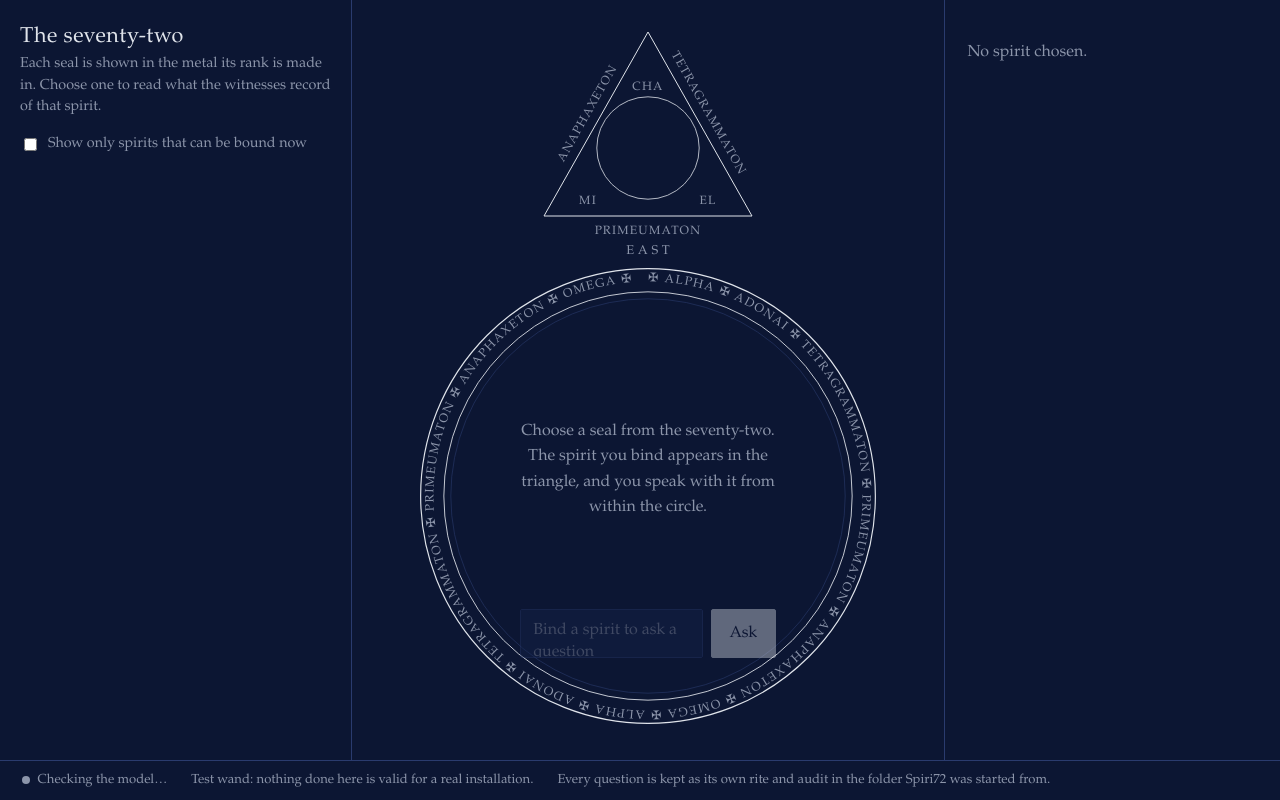
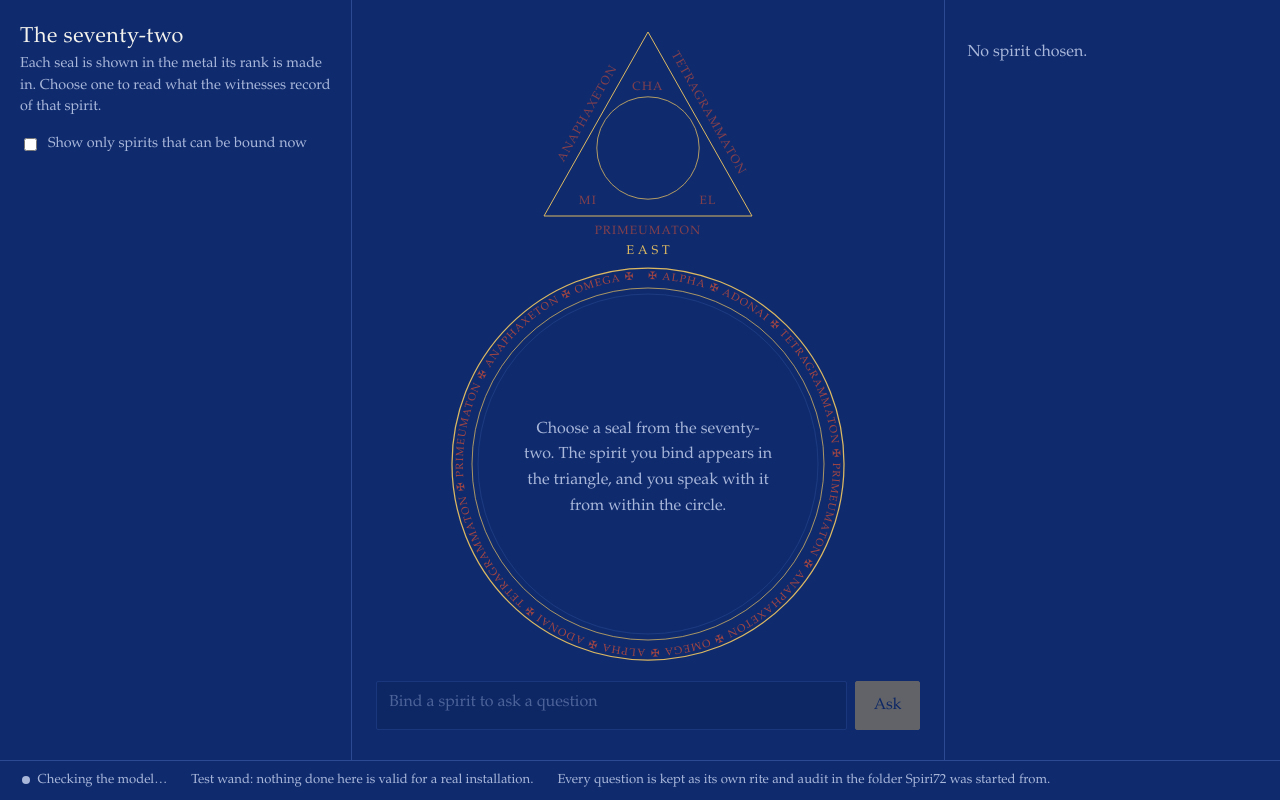
Before and after one commit to KeychainofSolomon/Spiri72, a plain HTML site: page aula/index.html in a window 1280 px wide. Drawn offline with Linux system fonts and the light colour scheme; no server answers.

Commit message:
The Key of Solomon's colours: azure ground, gold lines, vermilion names; the question stands beneath the Circle
The Key of Solomon bids the pentacles be made chiefly in gold, cinnabar or
vermilion red, and celestial azure: the page now uses exactly these, with the
divine names rubricated and the seals in their metals.

```diff
--- a/aula/index.html
+++ b/aula/index.html
@@ -6,12 +6,13 @@
 <title>Spiri72</title>
 <style>
 :root {
-  --lapis: #0c1633;
-  --lapis-band: #15234c;
-  --lapis-line: #2a3b6e;
-  --ink: #dfe3ea;
-  --pewter: #8c95aa;
-  --rubric: #c8432c;
+  --lapis: #0f2b6e;
+  --lapis-band: #0b2259;
+  --lapis-line: #2c4a94;
+  --ink: #f4f2ec;
+  --pewter: #a9b7da;
+  --rubric: #e5512f;
+  --gold: #dcb862;
   --face: "Palatino Linotype", "Book Antiqua", Palatino, "URW Palladio L", P052, Georgia, serif;
   --measure: 34rem;
 }
@@ -40,25 +41,25 @@ button, input, select, textarea { font: inherit; color: inherit; }
 .seals button svg { width: 100%; height: 100%; display: block; }
 .seals button[data-closed] { opacity: .45; }
 .seals button:hover, .seals button[aria-pressed="true"] { border-color: var(--lapis-line); background: var(--lapis-band); }
-.seals button[aria-pressed="true"] { border-color: var(--ink); }
+.seals button[aria-pressed="true"] { border-color: var(--gold); }
 .seals .n { position: absolute; bottom: -2px; right: -2px; font-size: .62rem; color: var(--pewter); }
 .hide-closed .seals li:has(button[data-closed]) { display: none; }
 
 .stage { grid-area: stage; display: grid; justify-items: center; align-content: start; padding: 1rem 1rem .75rem; gap: .15rem; min-width: 0; min-height: 0; overflow: hidden; }
 .triangle { width: min(15rem, 60%); }
 .triangle svg { width: 100%; display: block; overflow: visible; }
-.triangle .names text { fill: var(--pewter); font-family: var(--face); font-size: 30px; letter-spacing: 3px; transition: fill .6s; }
-.bound .triangle .names text { fill: var(--rubric); }
+.triangle .names text { fill: var(--rubric); opacity: .55; font-family: var(--face); font-size: 30px; letter-spacing: 3px; transition: opacity .6s; }
+.bound .triangle .names text { opacity: 1; }
 .triangle .seat { transform-origin: 300px 330px; }
 .triangle .seat.arrive { animation: arrive .9s cubic-bezier(.2, .7, .2, 1); }
 @keyframes arrive { from { opacity: 0; transform: scale(.82) rotate(-8deg); } to { opacity: 1; transform: none; } }
-.east { color: var(--pewter); font-size: .8rem; letter-spacing: .3em; margin: .1rem 0 .1rem .3em; }
+.east { color: var(--gold); font-size: .8rem; letter-spacing: .3em; margin: .1rem 0 .1rem .3em; }
 
-.circle { position: relative; width: min(46rem, 100%, calc(100vh - 21rem)); min-width: 22rem; aspect-ratio: 1; }
+.circle { position: relative; width: min(46rem, 100%, calc(100vh - 25rem)); min-width: 22rem; aspect-ratio: 1; }
 .circle > svg { position: absolute; inset: 0; width: 100%; height: 100%; }
-.circle .ring text { fill: var(--pewter); font-family: var(--face); font-size: 21px; letter-spacing: 4px; }
-.bound .circle .ring text { fill: var(--ink); }
-.within { position: absolute; left: 18%; right: 18%; top: 17%; bottom: 15%; display: grid; grid-template-rows: 1fr auto; gap: .75rem; }
+.circle .ring text { fill: var(--rubric); opacity: .7; font-family: var(--face); font-size: 21px; letter-spacing: 4px; }
+.bound .circle .ring text { opacity: 1; }
+.within { position: absolute; left: 17%; right: 17%; top: 16%; bottom: 14%; display: grid; }
 .dialogue { overflow-y: auto; padding: .25rem .5rem; display: flex; flex-direction: column; gap: 1.1rem; scrollbar-width: thin; scrollbar-color: var(--lapis-line) transparent; }
 .dialogue .empty { margin: auto; text-align: center; color: var(--pewter); line-height: 1.6; max-width: 22rem; }
 .said { margin: 0; line-height: 1.55; }
@@ -73,14 +74,14 @@ button, input, select, textarea { font: inherit; color: inherit; }
 .said.refused { font-style: normal; border-left: 2px solid var(--rubric); padding-left: .85rem; }
 .said.waiting { color: var(--pewter); font-style: italic; }
 
-form.ask { display: grid; grid-template-columns: 1fr auto; gap: .5rem; margin: 0 7%; }
+form.ask { display: grid; grid-template-columns: 1fr auto; gap: .5rem; width: min(34rem, 100%); margin-top: .9rem; }
 form.ask textarea {
   resize: none; height: 3.1rem; padding: .55rem .75rem; background: var(--lapis-band); border: 1px solid var(--lapis-line);
   border-radius: 2px; line-height: 1.4;
 }
 form.ask textarea::placeholder { color: var(--pewter); }
 form.ask button, .entry button.primary {
-  border: 1px solid var(--ink); background: var(--ink); color: var(--lapis); padding: 0 1.1rem; border-radius: 2px; cursor: pointer;
+  border: 1px solid var(--gold); background: var(--gold); color: #0b2259; padding: 0 1.1rem; border-radius: 2px; cursor: pointer;
 }
 form.ask button:disabled, form.ask textarea:disabled { opacity: .4; cursor: not-allowed; }
 
@@ -141,10 +142,10 @@ footer .down .dot { background: var(--rubric); }
 <main class="stage" id="stage">
   <div class="triangle" aria-hidden="true">
     <svg viewBox="0 0 600 560">
-      <path d="M300 40 L560 500 L40 500 Z" fill="none" stroke="var(--ink)" stroke-width="2.5"/>
+      <path d="M300 40 L560 500 L40 500 Z" fill="none" stroke="var(--gold)" stroke-width="2.5"/>
       <path id="side-l" d="M30 470 L282 24" fill="none"/>
       <path id="side-r" d="M318 24 L570 470" fill="none"/>
-      <circle cx="300" cy="330" r="128" fill="none" stroke="var(--ink)" stroke-width="2"/>
+      <circle cx="300" cy="330" r="128" fill="none" stroke="var(--gold)" stroke-width="2"/>
       <g class="names">
         <text><textPath href="#side-l" startOffset="50%" text-anchor="middle">ANAPHAXETON</textPath></text>
         <text><textPath href="#side-r" startOffset="50%" text-anchor="middle">TETRAGRAMMATON</textPath></text>
@@ -159,8 +160,8 @@ footer .down .dot { background: var(--rubric); }
   <div class="east">EAST</div>
   <div class="circle">
     <svg viewBox="0 0 800 800" aria-hidden="true">
-      <circle cx="400" cy="400" r="392" fill="none" stroke="var(--ink)" stroke-width="2"/>
-      <circle cx="400" cy="400" r="352" fill="none" stroke="var(--ink)" stroke-width="1.5"/>
+      <circle cx="400" cy="400" r="392" fill="none" stroke="var(--gold)" stroke-width="2.5"/>
+      <circle cx="400" cy="400" r="352" fill="none" stroke="var(--gold)" stroke-width="1.5"/>
       <circle cx="400" cy="400" r="340" fill="none" stroke="var(--lapis-line)" stroke-width="1"/>
       <path id="ring" d="M400 30 a370 370 0 1 1 -0.1 0" fill="none"/>
       <g class="ring">
@@ -171,13 +172,13 @@ footer .down .dot { background: var(--rubric); }
       <div class="dialogue" id="dialogue" aria-live="polite">
         <p class="empty" id="empty">Choose a seal from the seventy-two. The spirit you bind appears in the triangle, and you speak with it from within the circle.</p>
       </div>
-      <form class="ask" id="ask">
-        <label for="question" class="visually-hidden" style="position:absolute;left:-9999px">Your question</label>
-        <textarea id="question" placeholder="Bind a spirit to ask a question" disabled maxlength="2000"></textarea>
-        <button type="submit" id="ask-button" disabled>Ask</button>
-      </form>
     </div>
   </div>
+  <form class="ask" id="ask">
+    <label for="question" style="position:absolute;left:-9999px">Your question</label>
+    <textarea id="question" placeholder="Bind a spirit to ask a question" disabled maxlength="2000"></textarea>
+    <button type="submit" id="ask-button" disabled>Ask</button>
+  </form>
 </main>
 
 <section class="entry" id="entry" aria-live="polite">
```
